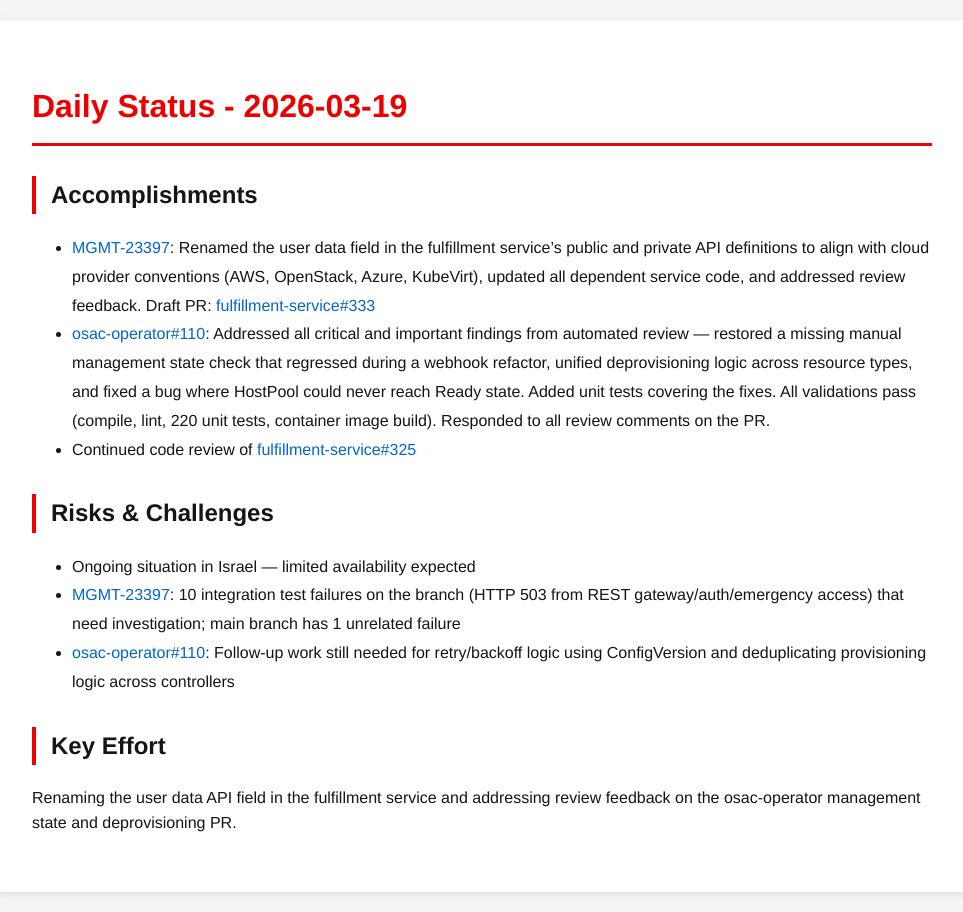
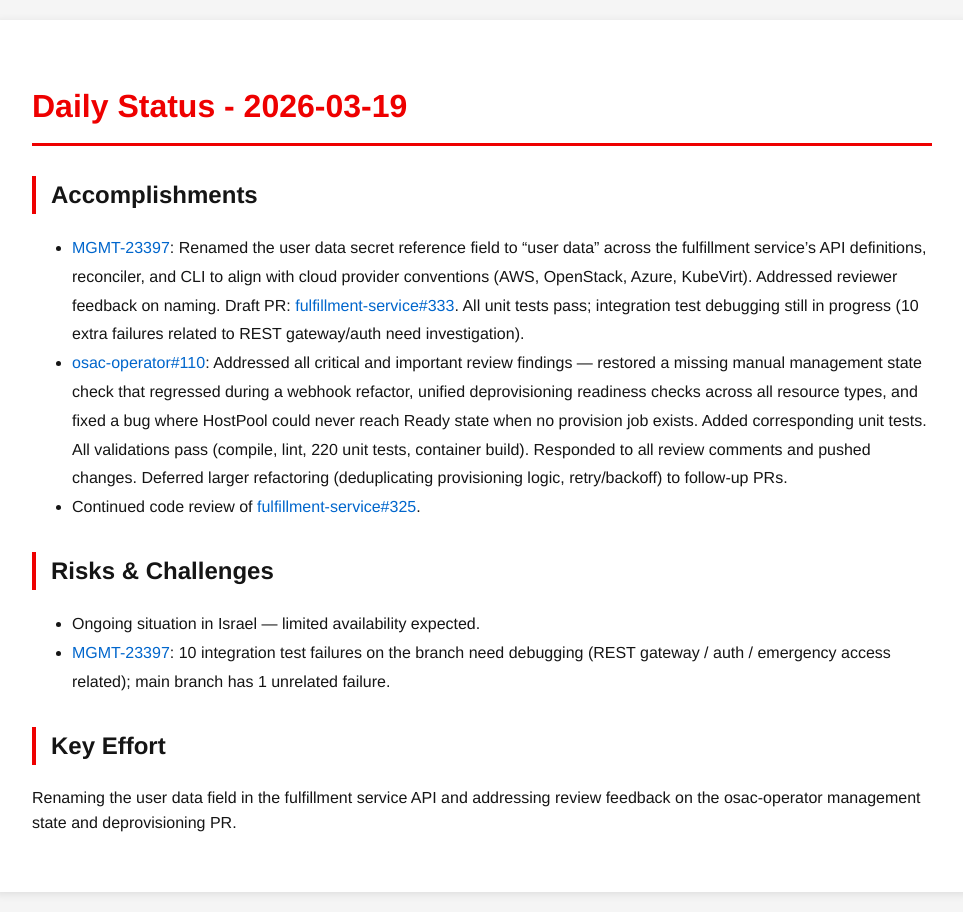
Before and after one commit to tzvatot/daily-status, a Jekyll site: the page built from 2026-03-19.md, in a window 1280 px wide. Shown: the whole page, without its empty margins (158-1121 px from the left). Built offline with Jekyll 4.4.1, drawn with Linux system fonts in a browser that asks for light colours.

Commit message:
Daily status update - 2026-03-19

```diff
--- a/2026-03-19.md
+++ b/2026-03-19.md
@@ -7,14 +7,13 @@
 # Daily Status - 2026-03-19
 
 ## Accomplishments
-- [MGMT-23397](https://issues.redhat.com/browse/MGMT-23397): Renamed the user data field in the fulfillment service's public and private API definitions to align with cloud provider conventions (AWS, OpenStack, Azure, KubeVirt), updated all dependent service code, and addressed review feedback. Draft PR: [fulfillment-service#333](https://github.com/osac-project/fulfillment-service/pull/333)
-- [osac-operator#110](https://github.com/osac-project/osac-operator/pull/110): Addressed all critical and important findings from automated review — restored a missing manual management state check that regressed during a webhook refactor, unified deprovisioning logic across resource types, and fixed a bug where HostPool could never reach Ready state. Added unit tests covering the fixes. All validations pass (compile, lint, 220 unit tests, container image build). Responded to all review comments on the PR.
-- Continued code review of [fulfillment-service#325](https://github.com/osac-project/fulfillment-service/pull/325)
+- [MGMT-23397](https://issues.redhat.com/browse/MGMT-23397): Renamed the user data secret reference field to "user data" across the fulfillment service's API definitions, reconciler, and CLI to align with cloud provider conventions (AWS, OpenStack, Azure, KubeVirt). Addressed reviewer feedback on naming. Draft PR: [fulfillment-service#333](https://github.com/osac-project/fulfillment-service/pull/333). All unit tests pass; integration test debugging still in progress (10 extra failures related to REST gateway/auth need investigation).
+- [osac-operator#110](https://github.com/osac-project/osac-operator/pull/110): Addressed all critical and important review findings — restored a missing manual management state check that regressed during a webhook refactor, unified deprovisioning readiness checks across all resource types, and fixed a bug where HostPool could never reach Ready state when no provision job exists. Added corresponding unit tests. All validations pass (compile, lint, 220 unit tests, container build). Responded to all review comments and pushed changes. Deferred larger refactoring (deduplicating provisioning logic, retry/backoff) to follow-up PRs.
+- Continued code review of [fulfillment-service#325](https://github.com/osac-project/fulfillment-service/pull/325).
 
 ## Risks & Challenges
-- Ongoing situation in Israel — limited availability expected
-- [MGMT-23397](https://issues.redhat.com/browse/MGMT-23397): 10 integration test failures on the branch (HTTP 503 from REST gateway/auth/emergency access) that need investigation; main branch has 1 unrelated failure
-- [osac-operator#110](https://github.com/osac-project/osac-operator/pull/110): Follow-up work still needed for retry/backoff logic using ConfigVersion and deduplicating provisioning logic across controllers
+- Ongoing situation in Israel — limited availability expected.
+- [MGMT-23397](https://issues.redhat.com/browse/MGMT-23397): 10 integration test failures on the branch need debugging (REST gateway / auth / emergency access related); main branch has 1 unrelated failure.
 
 ## Key Effort
-Renaming the user data API field in the fulfillment service and addressing review feedback on the osac-operator management state and deprovisioning PR.
+Renaming the user data field in the fulfillment service API and addressing review feedback on the osac-operator management state and deprovisioning PR.
```
